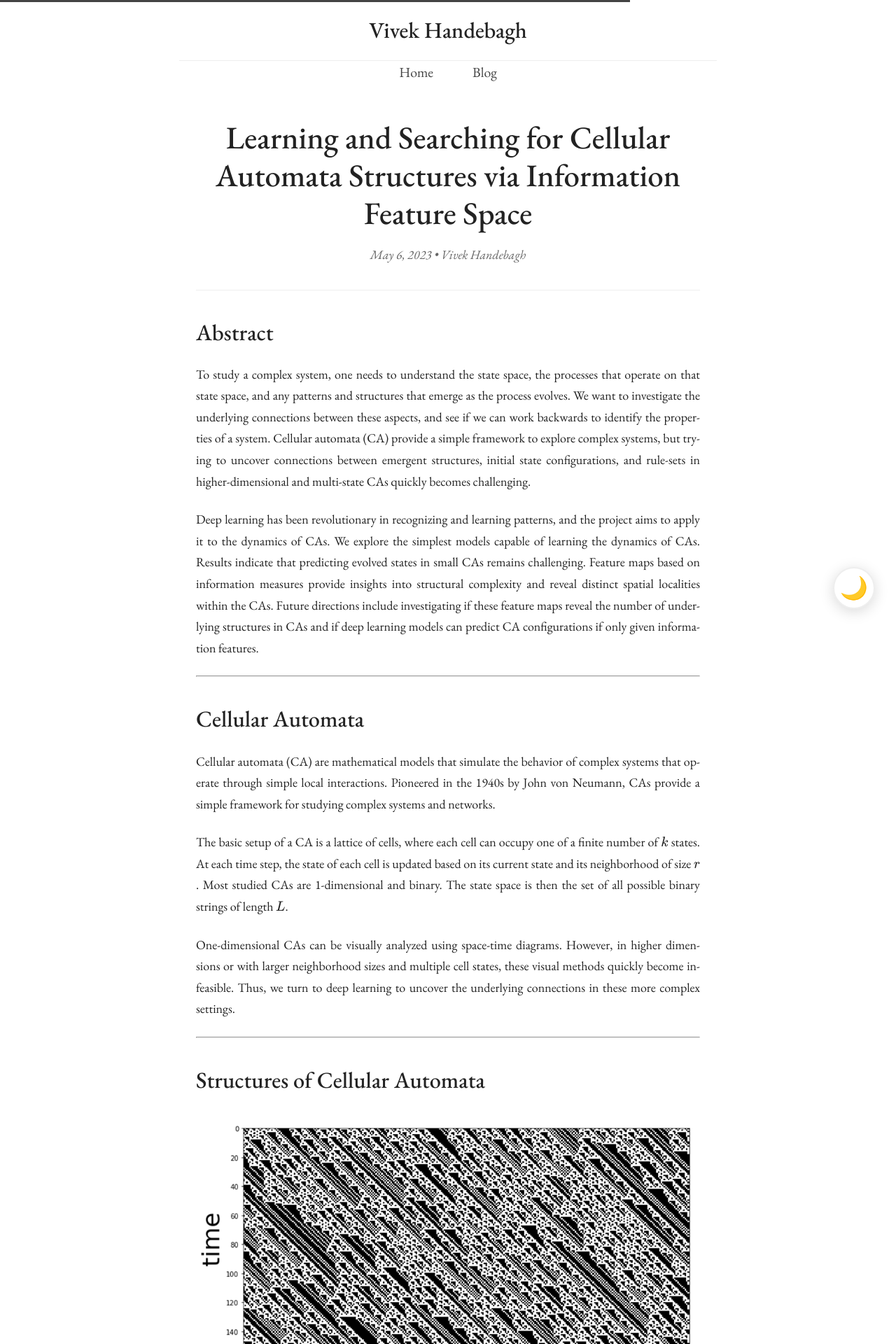
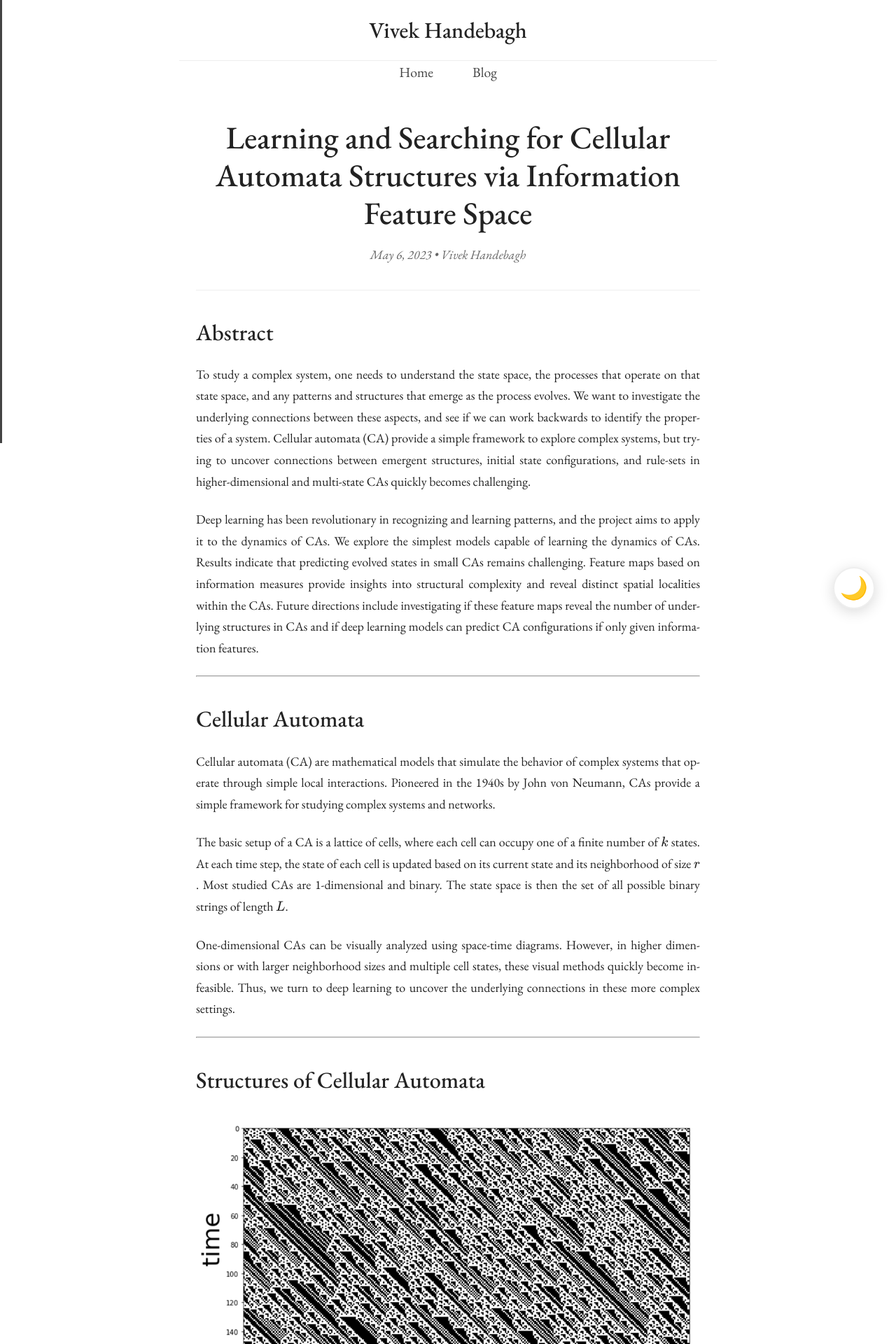
Before and after one commit to vivekhandebagh/vivekhandebagh.github.io, a Jekyll site: the page built from archive/2023-05-06-cellular-automata.md, in a window 1280 px wide. Shown: the top 1920 px of the page at 70% size. Built offline with Jekyll 4.4.1, drawn with Linux system fonts in a browser that asks for light colours.

Commit message:
vertical progress bar

```diff
--- a/_layouts/post.html
+++ b/_layouts/post.html
@@ -62,11 +62,11 @@ layout: default
     position: fixed;
     top: 0;
     left: 0;
-    height: 3px;
+    width: 3px;
     background: var(--link-color, #0366d6);
-    width: 0%;
+    height: 0%;
     z-index: 1000;
-    transition: width 0.1s linear;
+    transition: height 0.1s linear;
   }
 </style>
 
@@ -84,7 +84,7 @@ layout: default
       const start = articleTop;
       const end = articleTop + articleHeight - windowHeight;
       const progress = Math.min(Math.max((scrollY - start) / (end - start), 0), 1);
-      progressBar.style.width = (progress * 100) + '%';
+      progressBar.style.height = (progress * 100) + '%';
     }, { passive: true });
   });
 </script>
```
